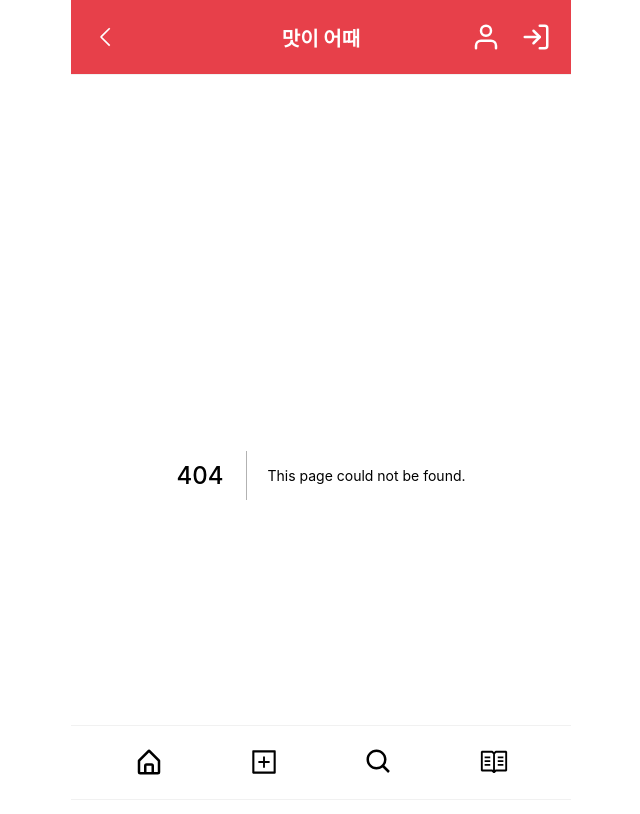
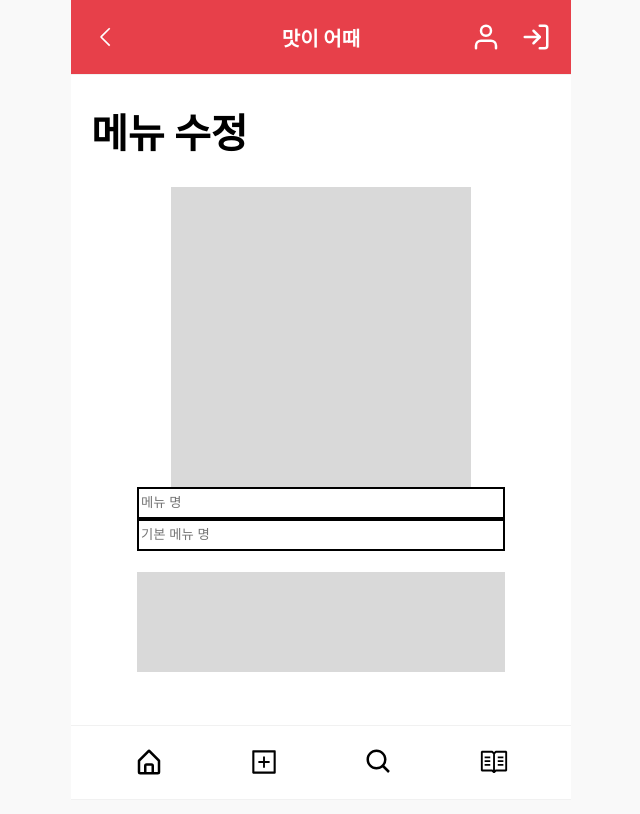
Before and after one commit to prgrms-web-devcourse/Team-Tasty-Masiottae-FE, a Next.js app: page /edit-menu/1 in a window 1280 px wide. Before the commit this address had no page. Shown: the top 814 px of the page, without its empty margins (319-959 px from the left). Built offline with nearby package versions, Linux system fonts and the light colour scheme.

Commit message:
style(EditPage) : edit page 생성

```diff
--- /dev/null
+++ b/pages/edit-menu/[id].tsx
@@ -0,0 +1,68 @@
+import styled from '@emotion/styled'
+
+const CreateMenu = () => {
+  let selectedTags: string[] = []
+  const handleClick = (clickedTag: string) => {
+    if (selectedTags.includes(clickedTag)) {
+      selectedTags = selectedTags.filter((tag) => tag !== clickedTag)
+    } else {
+      selectedTags.push(clickedTag)
+    }
+  }
+
+  return (
+    <FlexContainer>
+      <Title>메뉴 수정</Title>
+      <ImageBox htmlFor="image-input"></ImageBox>
+      <Input placeholder="메뉴 명"></Input>
+      <Input placeholder="기본 메뉴 명"></Input>
+      <FileInput id="image-input" type="file"></FileInput>
+      <TagContainer></TagContainer>
+    </FlexContainer>
+  )
+}
+export default CreateMenu
+
+const FlexContainer = styled.div`
+  display: flex;
+  flex-direction: column;
+  align-items: center;
+`
+
+const Title = styled.h1`
+  font-size: 4rem;
+  align-self: start;
+`
+
+const ImageBox = styled.label`
+  width: 30rem;
+  height: 30rem;
+  background-color: #d9d9d9;
+  &:hover {
+    cursor: pointer;
+  }
+`
+
+const FileInput = styled.input`
+  visibility: hidden;
+`
+
+const TagContainer = styled.div`
+  width: 80%;
+  height: 10rem;
+  display: flex;
+  flex-wrap: wrap;
+  padding: 0 0.5rem;
+  background-color: #d9d9d9;
+  overflow-y: scroll;
+  gap: 0.5rem;
+  ::-webkit-scrollbar {
+    display: none;
+  }
+`
+
+const Input = styled.input`
+  width: 80%;
+  height: 3.2rem;
+  border: 2px solid black;
+`
```
